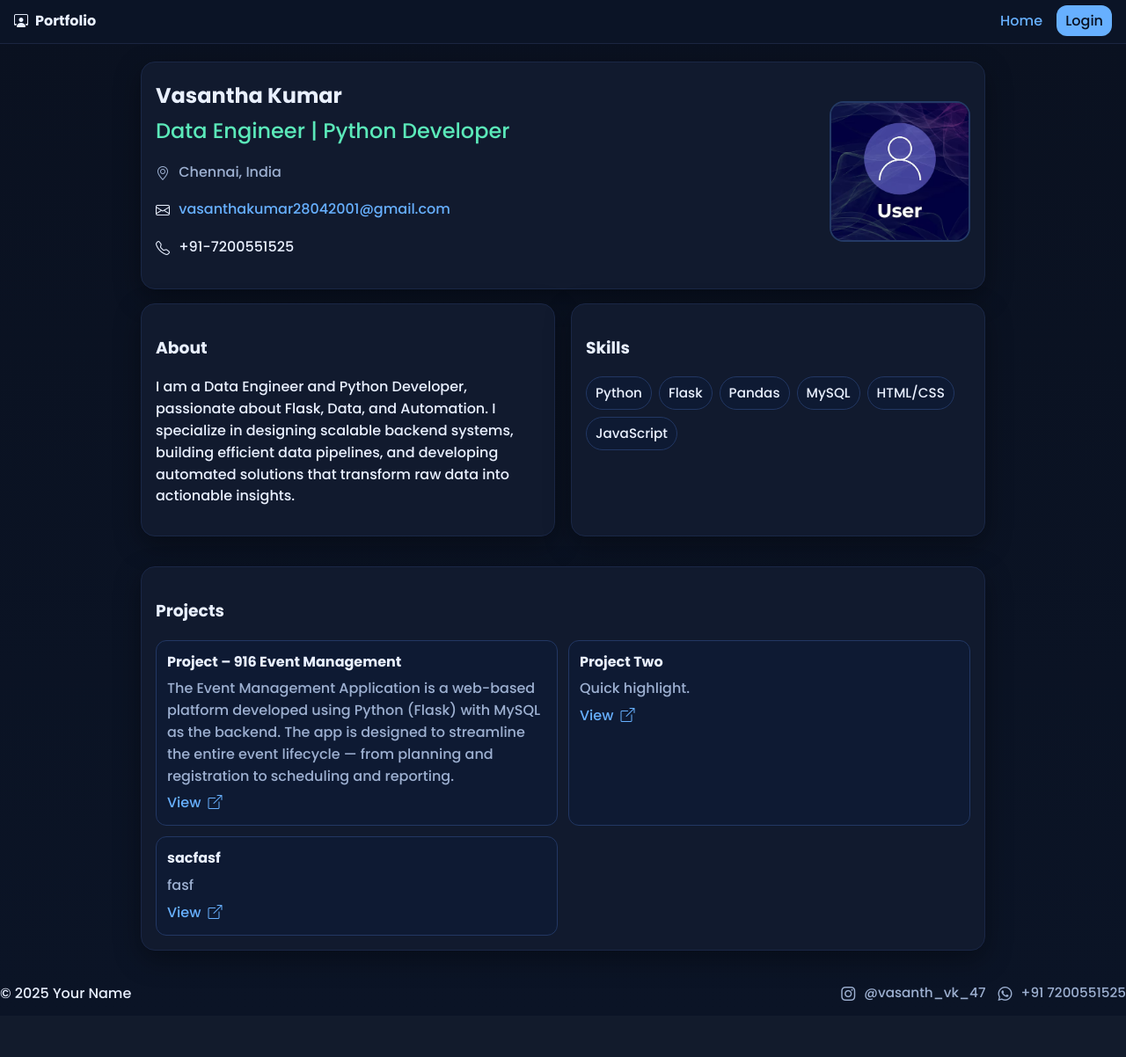
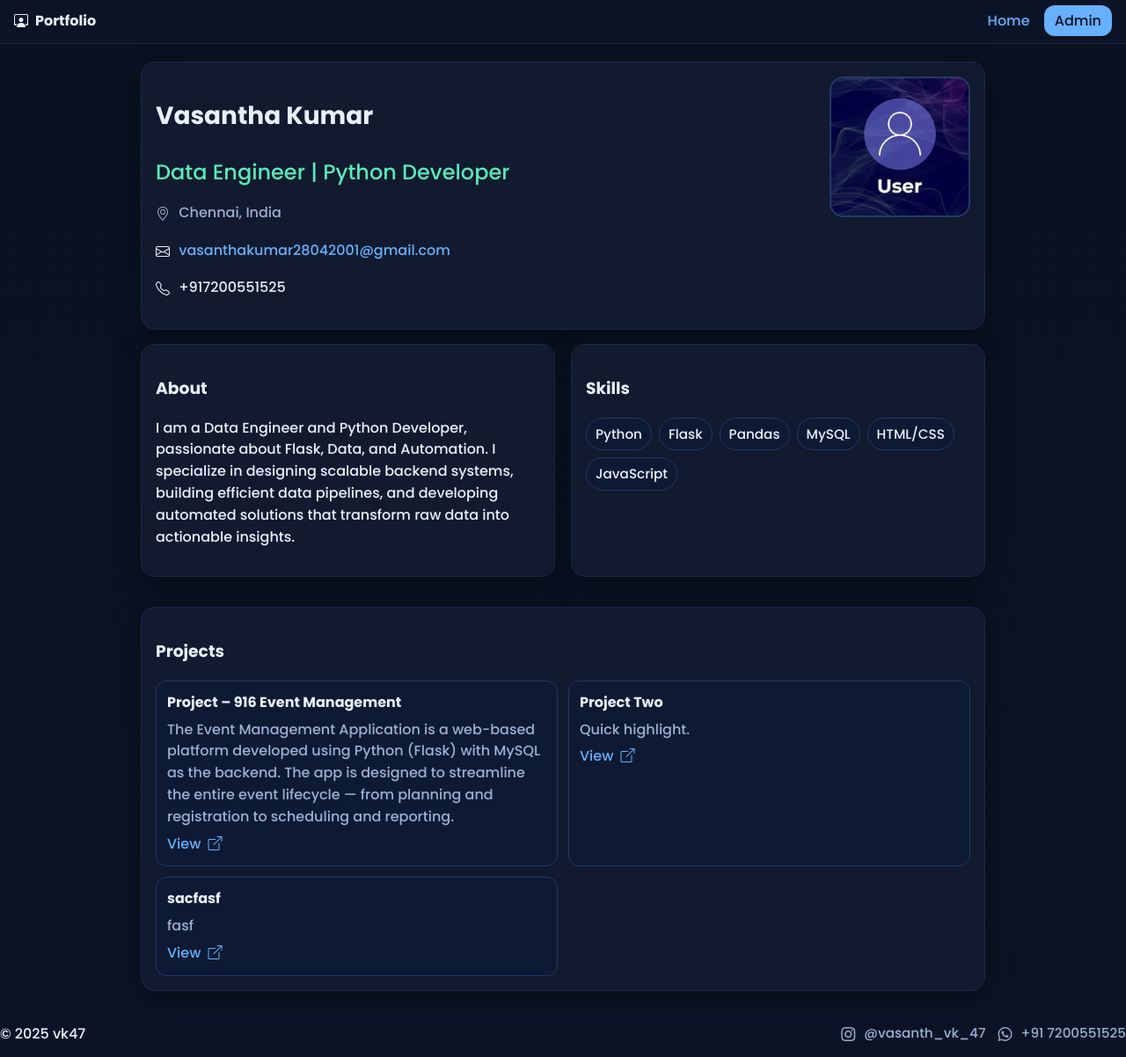
Before and after one commit to vasanthakumar47/portfolio, a Flask app: page / in a window 1280 px wide. Shown: the whole page at 88% size. Before the commit the page ends 1138 px from the top, so only its background shows below. Run offline with Flask 3, Linux system fonts and the light colour scheme.

Commit message:
media qurry

```diff
--- a/data.json
+++ b/data.json
@@ -3,7 +3,7 @@
   "title": "Data Engineer | Python Developer",
   "location": "Chennai, India",
   "email": "vasanthakumar28042001@gmail.com",
-  "phone": "+91-7200551525",
+  "phone": "+917200551525",
   "about": "I am a Data Engineer and Python Developer, passionate about Flask, Data, and Automation. I specialize in designing scalable backend systems, building efficient data pipelines, and developing automated solutions that transform raw data into actionable insights.",
   "skills": [
     "Python",
--- a/static/style.css
+++ b/static/style.css
@@ -35,9 +35,9 @@ a{color:var(--brand);text-decoration:none}
 .brand i{margin-right:8px;vertical-align:-2px}
 .links a{margin-left:12px}
 
-/* -------- Buttons (bigger touch targets) -------- */
+/* -------- Buttons -------- */
 .btn{
-  padding:6px 10px;border-radius:12px;background:var(--brand);color:#081020;border:none;
+  padding:6px 12px;border-radius:12px;background:var(--brand);color:#081020;border:none;
   cursor:pointer;touch-action:manipulation;
 }
 .btn:hover{filter:brightness(1.05)}
@@ -56,17 +56,37 @@ a{color:var(--brand);text-decoration:none}
 .card{
   background:var(--card);border:1px solid #1a2746;border-radius:var(--radius);
   box-shadow:var(--shadow);padding:16px;margin-bottom:16px;
+  overflow:visible; /* prevent avatar clipping */
 }
-.hero{display:flex;gap:14px;align-items:center;justify-content:space-between}
-.hero-left h1{margin:.2rem 0}
+
+/* Top hero row (name + title + avatar) */
+.hero{
+  display:flex;
+  align-items:flex-start;
+  justify-content:space-between;
+  gap:12px;
+  flex-wrap:wrap;               /* allow wrap on small screens */
+}
+.hero-left{flex:1 1 220px; min-width:0}
+/* Prevent name from splitting into two lines */
+.hero-left h1 {
+  white-space: nowrap;       /* force on one line */
+  overflow: hidden;          /* prevent overflow outside card */
+  text-overflow: ellipsis;   /* add … if it’s too long */
+  font-size: clamp(18px, 4.5vw, 28px); /* shrink gracefully */
+}
+
 .hero-left h2{margin:.2rem 0;font-weight:500;color:var(--accent)}
 .muted{color:var(--muted)}
 
-.avatar{width:120px;height:120px;border-radius:14px;object-fit:cover;border:2px solid #243a66}
+.avatar{flex:0 0 auto; width:120px; height:120px; border-radius:14px;
+  object-fit:cover; border:2px solid #243a66; z-index:1}
 .avatar.placeholder{display:flex;align-items:center;justify-content:center;background:#0d1730;color:#3c568f}
 .avatar.placeholder i{font-size:44px;opacity:.75}
+img.avatar{display:block; max-width:none} /* make sure it doesn't shrink */
 
-.grid{display:grid;grid-template-columns:1fr;gap:14px}         /* single col on phone */
+/* Grid layout */
+.grid{display:grid;grid-template-columns:1fr;gap:14px}
 .card.wide{grid-column:1/-1}
 
 /* -------- Chips -------- */
@@ -80,7 +100,7 @@ a{color:var(--brand);text-decoration:none}
 .project-desc{color:var(--muted);margin:6px 0}
 .project-link{font-weight:500}
 
-/* -------- Form (bigger inputs for touch) -------- */
+/* -------- Form -------- */
 .form .row{display:flex;flex-direction:column;gap:8px;margin-bottom:12px}
 .form input,.form textarea{
   background:#0e1a33;border:1px solid #223763;border-radius:12px;padding:12px 14px;color:var(--text);
@@ -89,13 +109,13 @@ a{color:var(--brand);text-decoration:none}
 .form .actions{display:flex;gap:10px;margin-top:10px}
 .sep{border:none;border-top:1px solid #1a2746;margin:14px 0}
 
-/* -------- Project Row (stack on mobile) -------- */
+/* -------- Project Row -------- */
 .project-row{display:grid;grid-template-columns:1fr;gap:8px;margin-bottom:8px}
 .project-row .remove{
   background:#1e2744;color:#fff;border:1px solid #2c3f6c;border-radius:10px;cursor:pointer;padding:10px;
 }
 
-/* -------- Footer (stack on mobile) -------- */
+/* -------- Footer -------- */
 .footer{
   display:flex;flex-direction:column;gap:10px;
   justify-content:center;align-items:center;text-align:center;padding-bottom:12px;
@@ -112,8 +132,13 @@ a{color:var(--brand);text-decoration:none}
 /* -------- Touch tweaks -------- */
 @media (pointer:coarse){
   .links a{padding:8px 10px;display:inline-block}
-  a, .btn, .chip{min-height:44px} /* bigger tap area */
+  a, .btn, .chip{min-height:20px}
   *{-webkit-tap-highlight-color:rgba(103,176,255,.2)}
+}
+
+/* -------- Extra-small phones -------- */
+@media (max-width:420px){
+  .avatar{width:90px; height:90px}
 }
 
 /* -------- Tablets (≥768px) -------- */
@@ -133,7 +158,7 @@ a{color:var(--brand);text-decoration:none}
   .avatar{width:160px;height:160px;border-radius:16px}
 }
 
-/* -------- Reduce motion (accessibility) -------- */
+/* -------- Reduce motion -------- */
 @media (prefers-reduced-motion:reduce){
   *{animation:none !important; transition:none !important}
 }
--- a/templates/base.html
+++ b/templates/base.html
@@ -4,6 +4,7 @@
   <meta charset="utf-8" />
   <meta name="viewport" content="width=device-width,initial-scale=1" />
   <title>{{ title or "Vasanth Portfolio" }}</title>
+
   <link rel="stylesheet" href="{{ url_for('static', filename='style.css') }}">
   <link rel="preconnect" href="https://fonts.googleapis.com">
   <link href="https://fonts.googleapis.com/css2?family=Poppins:wght@300;500;700&display=swap" rel="stylesheet">
@@ -21,7 +22,7 @@
         <a href="{{ url_for('edit') }}">Edit</a>
         <a class="btn" href="{{ url_for('logout') }}">Logout</a>
       {% else %}
-        <a class="btn" href="{{ url_for('login') }}">Login</a>
+        <a class="btn" href="{{ url_for('login') }}">Admin</a>
       {% endif %}
     </div>
   </nav>
@@ -41,7 +42,8 @@
   </main>
 
   <footer class="footer">
-  <span>© {{ 2025 }} Your Name</span>
+    <!-- Bootstrap Icons -->
+    <span>© {{ 2025 }} vk47</span>
     <span class="socials">
       <a href="https://instagram.com/vasanth_vk_47"
          target="_blank" rel="noopener"
@@ -55,6 +57,5 @@
       </a>
     </span>
   </footer>
-
 </body>
 </html>
--- a/templates/index.html
+++ b/templates/index.html
@@ -19,9 +19,9 @@
 
   <div class="hero-right">
     {% if bio.photo %}
-      <img class="avatar" src="{{ url_for('static', filename=bio.photo) }}" alt="Profile">
+      <img class="avatar" src="{{ url_for('static', filename=bio.photo) }}" alt="Profile" loading="lazy">
     {% else %}
-      <div class="avatar placeholder">
+      <div class="avatar placeholder" aria-label="No photo">
         <i class="bi bi-person"></i>
       </div>
     {% endif %}
--- a/templates/login.html
+++ b/templates/login.html
@@ -1,7 +1,7 @@
 {% extends "base.html" %}
 {% block content %}
 <form class="card form" action="{{ url_for('login', next=request.args.get('next')) }}" method="post">
-  <h3>Login</h3>
+  <h3>Welcome Vasanth !!</h3>
   <div class="row">
     <label>Username</label>
     <input type="text" name="username" placeholder="admin" required>
```
Lines whose indentation alone changed are shown as unchanged.
